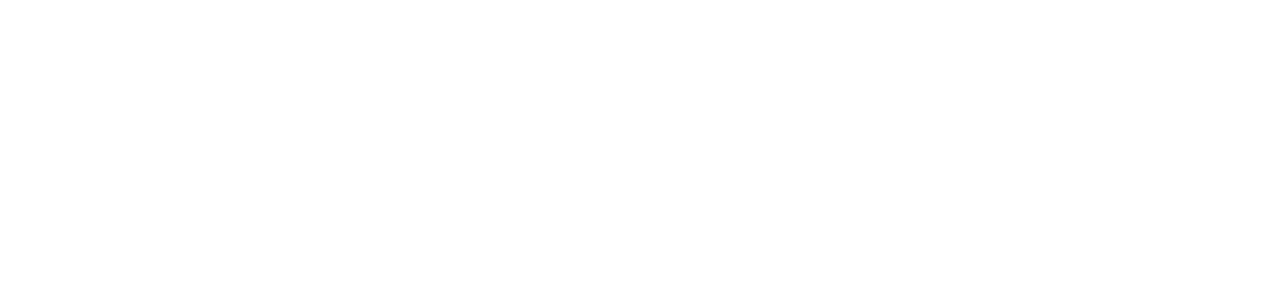
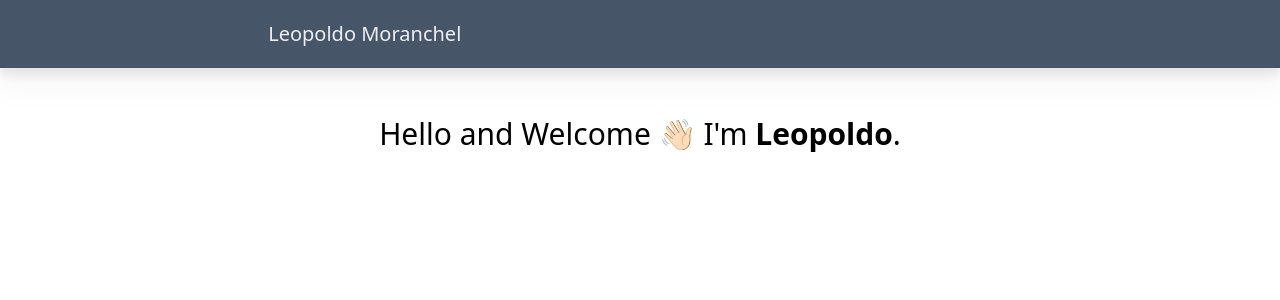
Before and after one commit to lmoranchel/my-app4, a Next.js app: page / in a window 1280 px wide. Shown: the top 300 px of the page. Built offline with nearby package versions, Linux system fonts and the light colour scheme.

Commit message:
add navbar

```diff
--- /dev/null
+++ b/app/components/Navbar.tsx
@@ -0,0 +1,15 @@
+import Link from 'next/link'
+
+const Navbar = () => {
+   return (
+      <nav className="bg-slate-600 p-4 sticky top-0 drop-shadow-xl z-10">
+         <div className="prose prose-xl mx-auto flex justify-between flex-col sm:flex-row">
+            <Link href="/" className="text-white/90 no-underline hover:text-white">
+               Leopoldo Moranchel
+            </Link>
+         </div>
+      </nav>
+   );
+};
+
+export default Navbar;
--- a/app/layout.tsx
+++ b/app/layout.tsx
@@ -1,4 +1,5 @@
 import './globals.css'
+import Navbar from './components/Navbar'
 
 export const metadata = {
   title: 'Create Next App',
@@ -12,7 +13,10 @@
 }) {
   return (
     <html lang="en">
-      <body>{children}</body>
+      <body className="dark:bg-slate-800">
+         <Navbar />
+         {children}
+      </body>
     </html>
   )
 }
--- a/app/page.tsx
+++ b/app/page.tsx
@@ -1,6 +1,12 @@
 export default function Home() {
   return (
-    <main >
+    <main className="px-6 mx-auto">
+      <p className="mt-12 mb-12 text-3xl text-center dark:text-white">
+        Hello and Welcome 👋🏻&nbsp;
+        <span className="whitespace-nowrap">
+          I'm <span className="font-bold">Leopoldo</span>.
+        </span>
+      </p>
 
     </main>
   )
```
